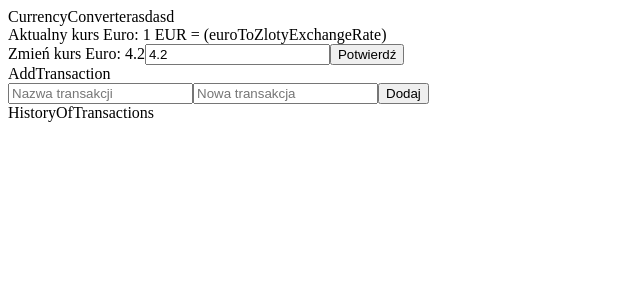
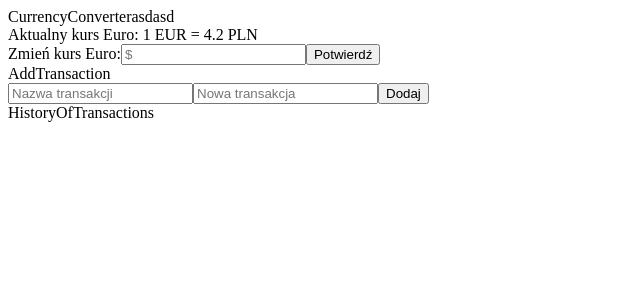
Before and after one commit to lukaszkania/Worldwide-Bank, a React (Create React App) app: page / in a window 1280 px wide. Shown: the top 300 px of the page, without its empty margins (0-640 px from the left). Built offline with nearby package versions, Linux system fonts and the light colour scheme.

Commit message:
Added posibility to change exchange value rate

```diff
--- a/src/components/CurrencyConverter/CurrencyConverter.js
+++ b/src/components/CurrencyConverter/CurrencyConverter.js
@@ -1,21 +1,36 @@
 import React, { Component } from 'react';
 import {connect} from 'react-redux';
+import { CHANGE_EXCHANGE_VALUE_RATE } from '../../constants/ACTION_TYPES';
 
 class CurrencyConverter extends Component {
-    state = {}
-    changeExchangeValue = () => {}
+    state = {
+        newExchangeValueRate: 0
+    }
+
+    onChange = (event) => {
+        const target = event.target;
+        this.setState({
+            newExchangeValueRate: parseFloat(target.value),
+        })
+    }
+
+    changeExchangeValue = (event) => {
+        this.props.dispatch({type:CHANGE_EXCHANGE_VALUE_RATE, newExchangeValueRate:this.state.newExchangeValueRate})
+        event.preventDefault()
+    }
+
     render() {
         return (
             <div>
                 CurrencyConverterasdasd
                 <div>
-                    Aktualny kurs Euro: 1 EUR = (euroToZlotyExchangeRate)
+                    Aktualny kurs Euro: 1 EUR = {this.props.exchangeValueRate} PLN
                 </div>
                 <div>
                     <form>
-                        Zmień kurs Euro: {this.props.exchangeValueRate}
-                        <input type="number" min="0.01" step="0.01" value={this.props.exchangeValueRate} placeholder="$"></input>
-                        <button type="submit">Potwierdź</button>
+                        Zmień kurs Euro:
+                        <input onChange={this.onChange} type="number" name="newExchangeValueRate" min="0.01" step="0.01" placeholder="$"></input>
+                        <button onClick={this.changeExchangeValue} type="submit">Potwierdź</button>
                     </form>
                 </div>
 
--- a/src/reducers/rootReducer.js
+++ b/src/reducers/rootReducer.js
@@ -23,6 +23,11 @@ function rootReducer(state=initialState, action){
                 ...state.historyOfAllTransactions.slice(action.indexOfRemovedTransaction + 1)
                 ]
             }
+        case CHANGE_EXCHANGE_VALUE_RATE:
+            return {
+                ...state,
+                exchangeValueRate:action.newExchangeValueRate
+            }
         default:
             return state
     }
```
Also changed, not shown: src/constants/ACTION_TYPES.js (line endings or trailing spaces).
